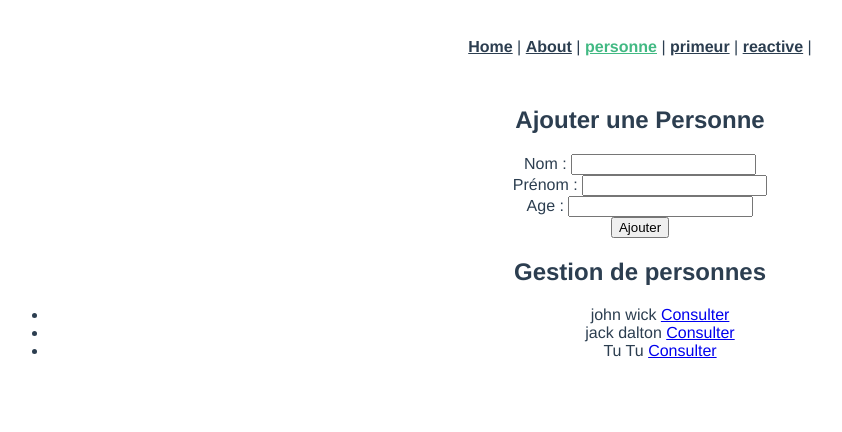
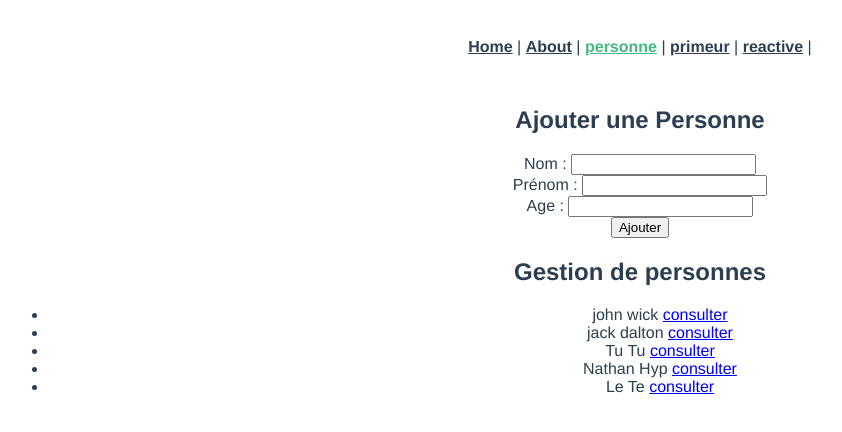
Before and after one commit to ihyppolite/formation, a Vue app in the folder Projet/cours-vue-cli/: page /personne in a window 1280 px wide. Shown: the top 432 px of the page, without its empty margins (0-842 px from the left). Built offline with nearby package versions, Linux system fonts and the light colour scheme; data requests are answered from the project's data file.

Commit message:
axios variable globale

```diff
--- a/Projet/cours-vue-cli/db.json
+++ b/Projet/cours-vue-cli/db.json
@@ -17,6 +17,18 @@
       "prenom": "Tu",
       "age": "45",
       "id": 3
+    },
+    {
+      "nom": "Hyp",
+      "prenom": "Nathan",
+      "age": "21",
+      "id": 4
+    },
+    {
+      "nom": "Te",
+      "prenom": "Le",
+      "age": "45",
+      "id": 5
     }
   ]
 }
--- a/Projet/cours-vue-cli/package.json
+++ b/Projet/cours-vue-cli/package.json
@@ -12,6 +12,7 @@
     "core-js": "^3.8.3",
     "vee-validate": "^4.8.3",
     "vue": "^3.2.13",
+    "vue-axios": "^3.5.2",
     "vue-router": "^4.0.3",
     "yup": "^1.0.2"
   },
--- a/Projet/cours-vue-cli/src/components/PersonneAdd.vue
+++ b/Projet/cours-vue-cli/src/components/PersonneAdd.vue
@@ -23,7 +23,6 @@
 
 <script>
 // npm i vee-validate
-import axios from "axios";
 import { Field, Form, ErrorMessage } from "vee-validate";
 import * as yup from "yup";
 
@@ -63,8 +62,8 @@ export default {
     ajouterPersonne(values) {
       console.log(values);
       const self = this.$refs.personneForm
-      axios
-        .post("http://localhost:5555/personnes", values)
+      this.axios
+        .post(`${this.baseUrl}/personnes`, values)
         .then(() => {
           alert("Crée ");
           self.setValues({})
--- a/Projet/cours-vue-cli/src/views/PersonneShowView.vue
+++ b/Projet/cours-vue-cli/src/views/PersonneShowView.vue
@@ -1,6 +1,6 @@
 <script>
  import PersonnesAdd from '@/components/PersonneAdd.vue'
- import axios from 'axios'
+
 
 
 export default {
@@ -26,8 +26,8 @@ export default {
         // .then(response => this.personnes = response.data)
         // .catch ( err => this.erreur = err)
 
-        axios
-            .get('http://localhost:5555/personnes')
+        this.axios
+            .get(`${this.baseUrl}/personnes`)
             .then(response => this.personnes = response.data)
             .catch(err => this.erreur = err)
     }
@@ -36,12 +36,13 @@ export default {
 </script>
 
 <template>
-    <PersonnesAdd/>
+      <PersonnesAdd />
     <h2>Gestion de personnes</h2>
-    <ul>
-        <li v-for="(elt , ind) in personnes" :key ="ind">
+    <ul v-if="!erreur">
+        <li v-for="(elt, ind) in personnes" :key="ind">
             {{ elt.prenom }} {{ elt.nom }}
-            <router-link :to="{ name: 'personne-details', params : { id :elt.id} }">Consulter</router-link>
+            <router-link :to="{ name: 'personne-details', params: { id: elt.id } }">consulter</router-link>
         </li>
     </ul>
+    <p v-else>Problème de récupération de données : {{ err }}</p>
 </template>
```
Also changed, not shown: Projet/cours-vue-cli/src/main.js (+7 -1 lines), 1 other file (tests, documents, lock files or other folders).
